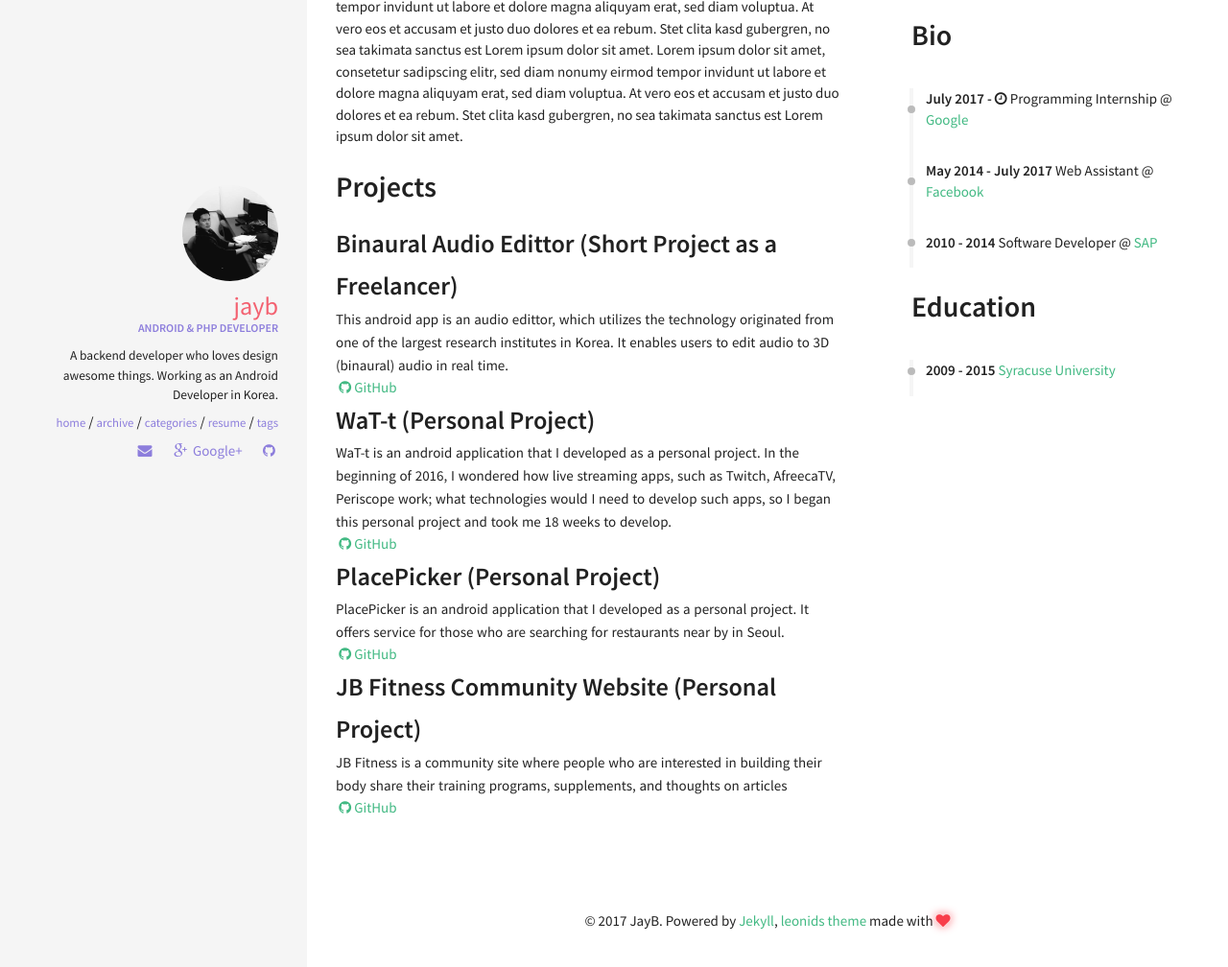
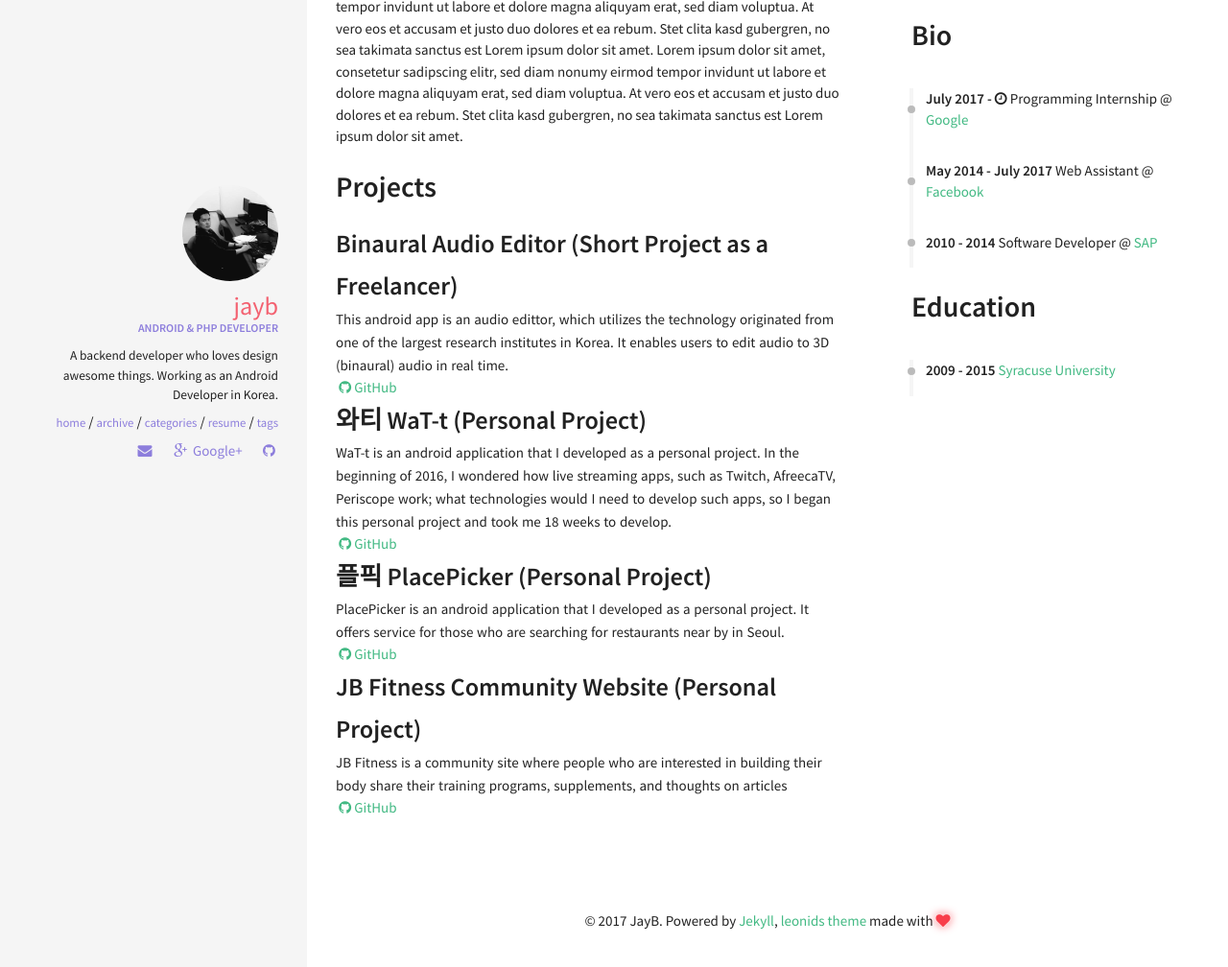
Before and after one commit to renyuanz/leonids, a Jekyll site: the page built from resume.html, in a window 1280 px wide, cut to the strip 262-1270 px from the top of the page. Shown: the whole strip at 96% size. Built offline with Jekyll 4.4.1, drawn with Linux system fonts in a browser that asks for light colours.

Commit message:
Updated
Updated

```diff
--- a/_data/index/projects.yml
+++ b/_data/index/projects.yml
@@ -1,17 +1,23 @@
-- name: Binaural Audio Edittor (Short Project as a Freelancer)
+- name: Binaural Audio Editor (Short Project as a Freelancer)
   descr: "This android app is an audio edittor, which utilizes the technology originated from one of the largest research institutes in Korea. It enables users to edit audio to 3D (binaural) audio in real time."
   image: pong.png
   github: https://github.com/jaybkim1
 
-- name: WaT-t (Personal Project)
+
+
+- name: 와티 WaT-t (Personal Project)
   descr: "WaT-t is an android application that I developed as a personal project. In the beginning of 2016, I wondered how live streaming apps, such as Twitch, AfreecaTV, Periscope work; what technologies would I need to develop such apps, so I began this personal project and took me 18 weeks to develop. "
   image: pong.png
   github: https://github.com/jaybkim1
 
-- name: PlacePicker (Personal Project)
+
+
+- name: 플픽 PlacePicker (Personal Project)
   descr: "PlacePicker is an android application that I developed as a personal project. It offers service for those who are searching for restaurants near by in Seoul."
   image: pong.png
   github: https://github.com/jaybkim1
+
+
 
 - name: JB Fitness Community Website (Personal Project)
   descr: "JB Fitness is a community site where people who are interested in building their body share their training programs, supplements, and thoughts on articles"
```
